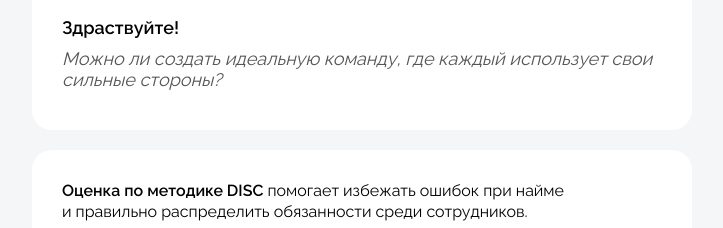
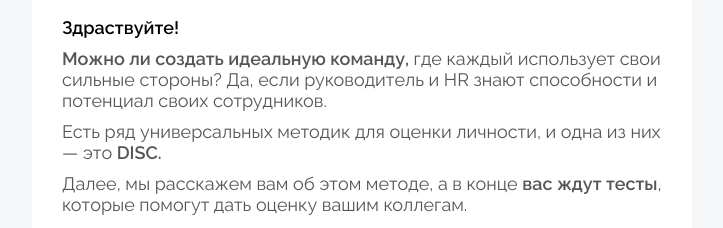
Before and after one commit to Anastasiia-Am/human_16-08, a plain HTML site: page index.html in a window 1280 px wide. Shown: the part 739-967 px from the top of the page, without its empty margins (278-1001 px from the left). Drawn offline with nearby package versions, Linux system fonts and the light colour scheme.

Commit message:
Update index.html

```diff
--- a/index.html
+++ b/index.html
@@ -107,7 +107,11 @@
 </td></tr></table><table cellpadding="0" cellspacing="0" border="0" width="100%" em="atom"><tr><td style="padding-bottom: 10px; padding-top: 20px;">
   <div style="font-family: Helvetica, Arial, sans-serif; font-size: 18px; line-height: 21px; color: #000000;" class="em-font-Raleway-Regular"><span style="font-weight: bold; color: #000000">Здраствуйте!&nbsp;</span></div>
 </td></tr></table><table cellpadding="0" cellspacing="0" border="0" width="100%" em="atom"><tr><td style="padding-bottom: 10px;">
-  <div style="font-family: Helvetica, Arial, sans-serif; font-size: 18px; line-height: 21px; color: #555555;" class="em-font-Raleway-Regular"><span style="font-style: italic;">Можно&nbsp;ли создать идеальную команду, где каждый использует свои сильные стороны?</span></div>
+  <div style="font-family: Helvetica, Arial, sans-serif; font-size: 18px; line-height: 21px; color: #555555;" class="em-font-Raleway-Regular"><span style="font-weight: bold;">Можно&nbsp;ли создать идеальную команду,</span> где каждый использует свои сильные стороны?&nbsp;Да, если руководитель и HR знают способности и потенциал своих сотрудников.</div>
+</td></tr></table><table cellpadding="0" cellspacing="0" border="0" width="100%" em="atom"><tr><td style="padding-bottom: 10px;">
+  <div style="font-family: Helvetica, Arial, sans-serif; font-size: 18px; line-height: 21px; color: #555555;" class="em-font-Raleway-Regular">Есть ряд универсальных методик для оценки личности, и одна из них — это <span style="font-weight: bold;">DISC.</span>&nbsp;</div>
+</td></tr></table><table cellpadding="0" cellspacing="0" border="0" width="100%" em="atom"><tr><td style="padding-bottom: 10px;">
+  <div style="font-family: Helvetica, Arial, sans-serif; font-size: 18px; line-height: 21px; color: #555555;" class="em-font-Raleway-Regular">Далее, мы расскажем вам об этом методе, а в конце <span style="font-weight: bold;">вас ждут тесты</span>, которые помогут дать оценку вашим коллегам.&nbsp;</div>
 </td></tr></table>
 </td>
       </tr></table>
@@ -126,7 +130,7 @@
                                         <table align="center" border="0" cellspacing="0" cellpadding="0" class="em-mob-width-100perc">
                                             <tr>
                                                 <td width="600" valign="top" class="em-mob-wrap em-mob-width-100perc"><table cellpadding="0" cellspacing="0" border="0" width="100%" em="atom"><tr><td style="padding-bottom: 15px;" align="left">
-  <div style="font-family: Helvetica, Arial, sans-serif; font-size: 16px; line-height: 21px; color: #030200" class="em-font-Raleway-Regular" align="left"><span style="font-weight: bold;">Оценка по методике DISC</span> помогает избежать ошибок при найме и&nbsp;правильно распределить обязанности среди сотрудников.</div>
+  <div style="font-family: Helvetica, Arial, sans-serif; font-size: 16px; line-height: 21px; color: #030200" class="em-font-Raleway-Regular" align="left"><span style="font-weight: bold;">Оценка по методике DISC</span> помогает избежать ошибок при найме и&nbsp;правильно распределить обязанности среди сотрудников.&nbsp;</div>
 </td></tr></table>
 <table cellpadding="0" cellspacing="0" border="0" width="100%" em="atom"><tr><td style="padding-bottom: 20px;">
   <div style="font-family: Helvetica, Arial, sans-serif; line-height: 21px; color: #030200; font-size: 16px;" class="em-font-Raleway-Regular"><span style="color: #030200;"><span style="font-size: 20px; font-weight: bold;">DISC</span>&nbsp;— это аббревиатура, обозначающая четыре стиля поведения: доминирование, влияние, стабильность и&nbsp;добросовестность.</span></div>
@@ -365,7 +369,7 @@
   <table cellpadding="0" cellspacing="0" border="0" width="200">
     <tr>
       <td align="center" valign="middle" height="41" style="background-color: #B934DF; border-radius: 5px; height: 41px;">
-        <a style="display: block; height: 41px; font-family: Helvetica, Arial, sans-serif; font-size: 16px; line-height: 41px; text-decoration: none; white-space: nowrap; color: #ffffff;" class="em-font-Raleway-Medium" target="_blank" href="https://humanconf.ru/education?utm_source=anons0508ed&utm_medium=email">Зарегистрироваться&nbsp;</a>
+        <a style="display: block; height: 41px; font-family: Helvetica, Arial, sans-serif; font-size: 16px; line-height: 41px; text-decoration: none; white-space: nowrap; color: #ffffff;" class="em-font-Raleway-Medium" target="_blank" href="https://humanconf.ru/education?utm_source=anons0508ed&utm_medium=email">Посмотреть программу</a>
       </td>
     </tr></table>
 </td></tr></table>
```
